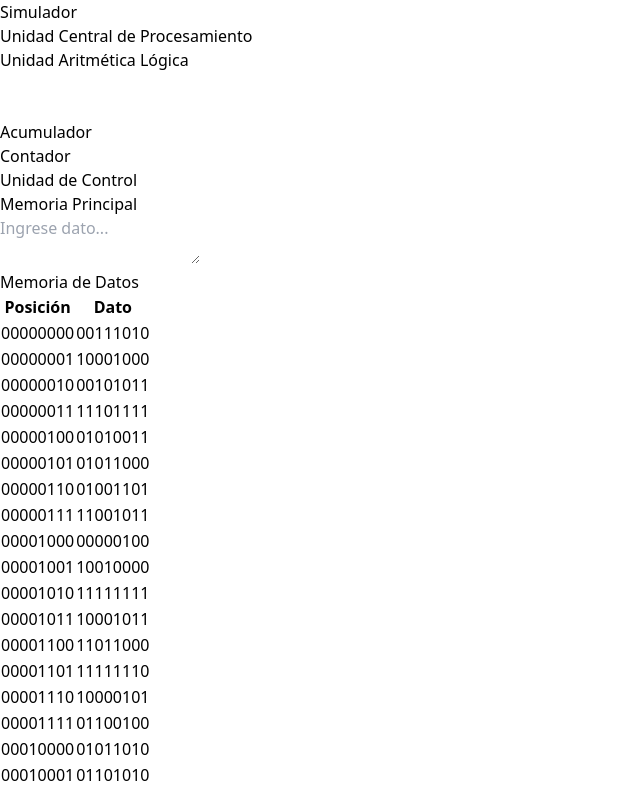
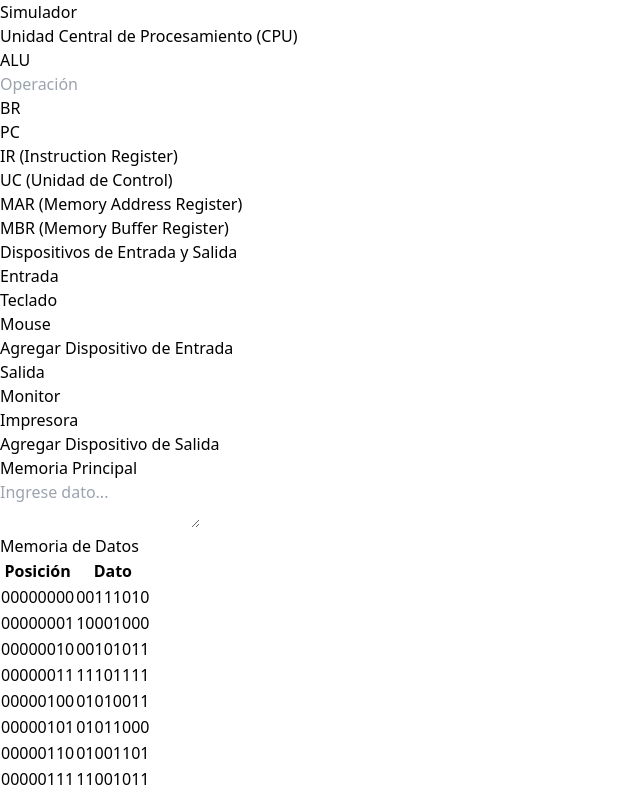
Before and after one commit to Sebastian906/Arquitectura-Frontend, a React (Vite) app: page / in a window 1280 px wide. Shown: the top 793 px of the page, without its empty margins (0-640 px from the left). Built offline with nearby package versions, Linux system fonts and the light colour scheme.

Commit message:
Configuración en la interfaz de la ALU y cambio de posición en DispostivosIO

```diff
--- a/src/App.jsx
+++ b/src/App.jsx
@@ -29,6 +29,12 @@ const App = () => {
         {/* Primera columna */}
         <div className="flex-1 flex flex-col gap-4">
           <Unidad />
+          {/* Componente DispositivosIO */}
+          <DispositivosIO
+            obtenerEntrada={obtenerEntrada}
+            obtenerSalida={obtenerSalida}
+            agregarDispositivo={agregarDispositivo}
+          />
           <MemoriaP />
         </div>
         {/* Segunda columna */}
@@ -39,12 +45,6 @@ const App = () => {
         {/* Tercera columna */}
         <div className="flex-1 flex flex-col gap-4">
           <Buses />
-          {/* Componente DispositivosIO */}
-          <DispositivosIO
-            obtenerEntrada={obtenerEntrada}
-            obtenerSalida={obtenerSalida}
-            agregarDispositivo={agregarDispositivo}
-          />
           <MemoriaRAM />
         </div>
       </div>
--- a/src/components/DispositivosIO.jsx
+++ b/src/components/DispositivosIO.jsx
@@ -19,7 +19,7 @@ const DispositivosIO = ({ obtenerEntrada, obtenerSalida, agregarDispositivo }) =
     };
 
     return (
-        <div className="bg-gray-100 p-4 shadow-md rounded-lg">
+        <div className="p-4 shadow-md rounded-lg">
             <h2 className="text-lg font-bold mb-4 text-slate-800">
                 Dispositivos de Entrada y Salida
             </h2>
--- a/src/components/Unidad.jsx
+++ b/src/components/Unidad.jsx
@@ -1,79 +1,95 @@
 import React, { useState } from 'react';
 
 const Unidad = () => {
-    const [unidad1, setUnidad1] = useState('');
-    const [unidad2, setUnidad2] = useState('');
-    const [unidad3, setUnidad3] = useState('');
-    const [unidad4, setUnidad4] = useState('');
-    const [acumulador, setAcumulador] = useState('');
-    const [contador, setContador] = useState('');
-    const [unidadDeControl, setUnidadDeControl] = useState('');
+    const [alu, setAlu] = useState(''); // ALU: Realiza operaciones aritméticas y lógicas
+    const [br, setBr] = useState('');
+    const [pc, setPc] = useState('');
+    const [ir, setIr] = useState('');
+    const [uc, setUc] = useState('');
+    const [mar, setMar] = useState('');
+    const [mbr, setMbr] = useState('');
 
     return (
-        <div className="max-w-lg mx-auto p-4 border border-gray-400 rounded-lg">
-            <h2 className="text-lg font-bold mb-4 text-slate-800 text-center">Unidad Central de Procesamiento</h2>
-            <div className="flex flex-col">
-                <div className="flex justify-center mb-4">
-                    <div className="w-1/2 pr-2">
-                        <label className="block text-sm font-medium text-gray-700 mb-2">Unidad Aritmética Lógica</label>
-                        <div className="flex">
+        <div className="max-w-4xl mx-auto p-4 border border-gray-400 rounded-lg">
+            <h2 className="text-lg font-bold mb-4 text-slate-800 text-center">Unidad Central de Procesamiento (CPU)</h2>
+
+            <div className="grid grid-cols-2 gap-6 items-start">
+                {/* Bloque izquierdo */}
+                <div className="flex flex-col items-center">
+                    <div className="relative">
+                        <div className="border border-gray-400 w-32 h-32 flex items-center justify-center bg-white text-center rounded-lg shadow">
+                            <span className="text-sm font-semibold text-gray-700">ALU</span>
+                        </div>
                         <input
                             type="text"
-                                className="w-1/2 p-2 border border-gray-400 rounded-lg mr-2"
-                                value={unidad1}
-                                onChange={(e) => setUnidad1(e.target.value)}
+                            placeholder="Operación"
+                            className="absolute bottom-[-20px] left-[50%] transform -translate-x-1/2 p-2 text-sm border rounded-md w-36 mt-4"
+                            value={alu}
+                            onChange={(e) => setAlu(e.target.value)}
                         />
+                    </div>
+
+                    {/* Bloques BR y PC */}
+                    <div className="flex justify-between mt-8 w-full">
+                        <div className="flex flex-col items-center">
+                            <label className="text-sm font-medium text-gray-700 mb-1">BR</label>
                             <input
                                 type="text"
-                                className="w-1/2 p-2 border border-gray-400 rounded-lg"
-                                value={unidad2}
-                                onChange={(e) => setUnidad2(e.target.value)}
+                                className="p-2 border rounded-lg w-24 text-sm"
+                                value={br}
+                                onChange={(e) => setBr(e.target.value)}
                             />
                         </div>
-                        <div className="flex flex-col items-center mt-4">
+                        <div className="flex flex-col items-center">
+                            <label className="text-sm font-medium text-gray-700 mb-1">PC</label>
                             <input
                                 type="text"
-                                className="w-1/2 p-2 border border-gray-400 rounded-lg mb-2"
-                                value={unidad3}
-                                onChange={(e) => setUnidad3(e.target.value)}
-                            />
-                            <input
-                                type="text"
-                                className="w-1/2 p-2 border border-gray-400 rounded-lg"
-                                value={unidad4}
-                                onChange={(e) => setUnidad4(e.target.value)}
+                                className="p-2 border rounded-lg w-24 text-sm"
+                                value={pc}
+                                onChange={(e) => setPc(e.target.value)}
                             />
                         </div>
                     </div>
                 </div>
-                <div className="flex justify-between mb-4">
-                    <div className="w-1/2 pr-2">
-                        <label className="block text-sm font-medium text-gray-700 mb-2">Acumulador</label>
+
+                {/* Bloque derecho */}
+                <div className="flex flex-col space-y-4">
+                    <div className="flex flex-col">
+                        <label className="text-sm font-medium text-gray-700 mb-1">IR (Instruction Register)</label>
                         <input
                             type="text"
-                        className="p-2 border border-gray-400 rounded-lg w-full"
-                        value={acumulador}
-                        onChange={(e) => setAcumulador(e.target.value)}
+                            className="p-2 border rounded-lg w-full text-sm"
+                            value={ir}
+                            onChange={(e) => setIr(e.target.value)}
                         />
                     </div>
-                    <div className="w-1/2 pl-2">
-                        <label className="block text-sm font-medium text-gray-700 mb-2">Contador</label>
+                    <div className="flex flex-col">
+                        <label className="text-sm font-medium text-gray-700 mb-1">UC (Unidad de Control)</label>
                         <input
                             type="text"
-                        className="p-2 border border-gray-400 rounded-lg w-full"
-                        value={contador}
-                        onChange={(e) => setContador(e.target.value)}
+                            className="p-2 border rounded-lg w-full text-sm"
+                            value={uc}
+                            onChange={(e) => setUc(e.target.value)}
                         />
                     </div>
-                </div>
-            <div className="mb-4">
-                <label className="block text-sm font-medium text-gray-700 mb-2">Unidad de Control</label>
+                    <div className="flex flex-col">
+                        <label className="text-sm font-medium text-gray-700 mb-1">MAR (Memory Address Register)</label>
                         <input
                             type="text"
-                    className="p-2 border border-gray-400 rounded-lg w-full"
-                    value={unidadDeControl}
-                    onChange={(e) => setUnidadDeControl(e.target.value)}
+                            className="p-2 border rounded-lg w-full text-sm"
+                            value={mar}
+                            onChange={(e) => setMar(e.target.value)}
                         />
+                    </div>
+                    <div className="flex flex-col">
+                        <label className="text-sm font-medium text-gray-700 mb-1">MBR (Memory Buffer Register)</label>
+                        <input
+                            type="text"
+                            className="p-2 border rounded-lg w-full text-sm"
+                            value={mbr}
+                            onChange={(e) => setMbr(e.target.value)}
+                        />
+                    </div>
                 </div>
             </div>
         </div>
```
Lines whose indentation alone changed are shown as unchanged.
